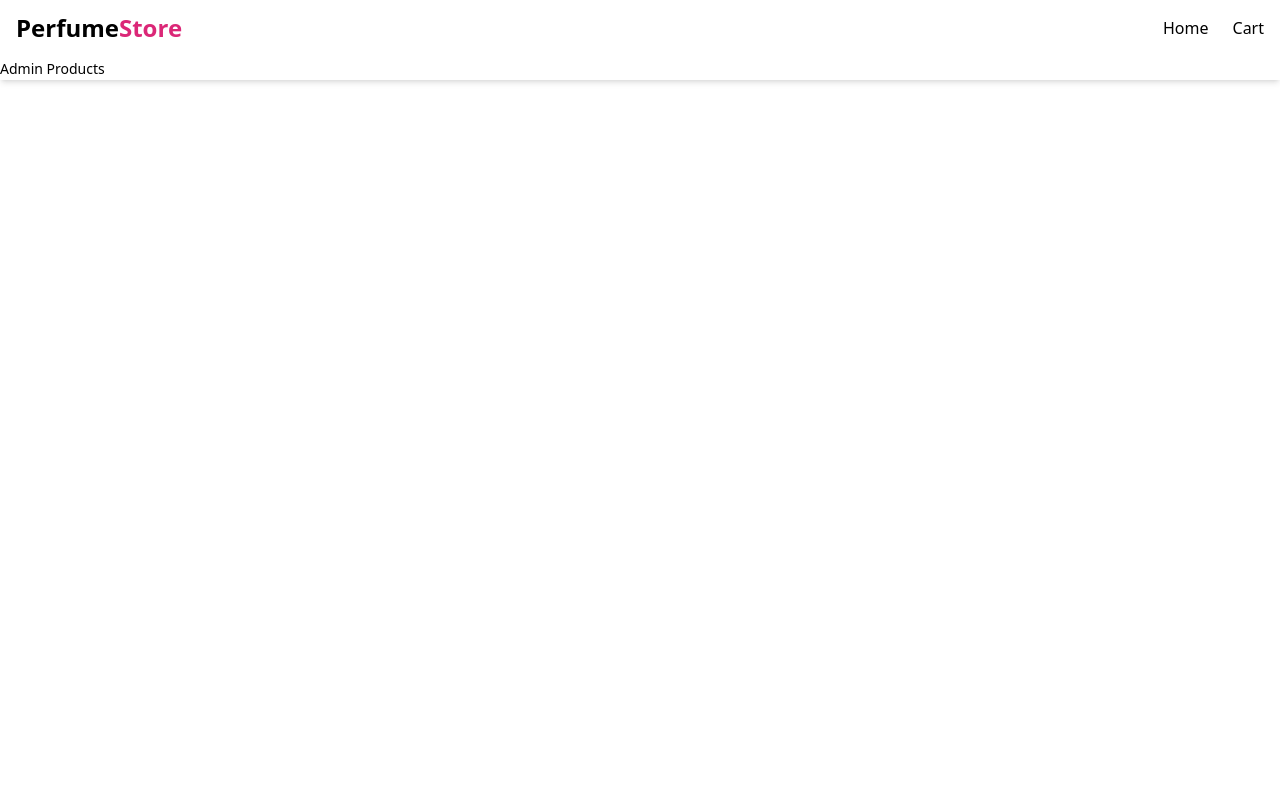
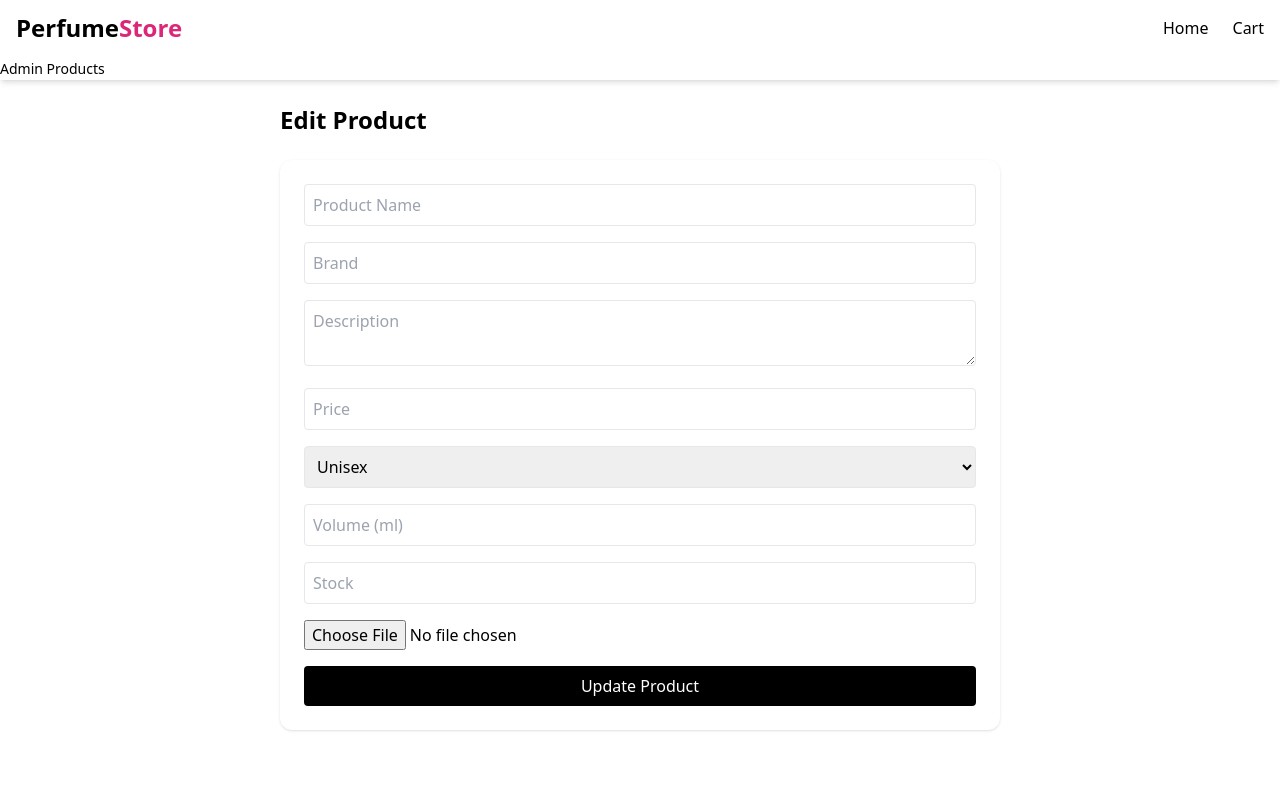
Before and after one commit to anilchinchawade/perfume-store, a React (Vite) app in the folder frontend/: page /admin/edit-product/1 in a window 1280 px wide. Shown: the top 800 px of the page. Built offline with nearby package versions, Linux system fonts and the light colour scheme; no server answers; sample sign-in values are in the browser's storage; the HTML template or start-up script is replaced by a standard one.

Commit message:
Add admin edit product page (complete CRUD)

```diff
--- a/frontend/src/App.jsx
+++ b/frontend/src/App.jsx
@@ -7,6 +7,7 @@ import AdminAddProduct from './pages/AdminAddProduct';
 import AdminLogin from './pages/AdminLogin';
 import ProtectedAdminRoute from './components/ProtectedAdminRoute';
 import AdminProductList from './pages/AdminProductList';
+import AdminEditProduct from './pages/AdminEditProduct';
 
 function App() {
   return (
@@ -34,6 +35,14 @@ function App() {
               </ProtectedAdminRoute>
             }
           />
+          <Route
+            path="/admin/edit-product/:id"
+            element={
+              <ProtectedAdminRoute>
+                <AdminEditProduct />
+              </ProtectedAdminRoute>
+            }
+          />
         </Routes>
       </Layout>
     </BrowserRouter>
--- /dev/null
+++ b/frontend/src/pages/AdminEditProduct.jsx
@@ -0,0 +1,179 @@
+import { useEffect, useState } from 'react';
+import { useParams, useNavigate } from 'react-router-dom';
+import axios from 'axios';
+import { getToken } from '../utils/auth';
+
+export default function AdminEditProduct() {
+  const { id } = useParams();
+  const navigate = useNavigate();
+
+  const [formData, setFormData] = useState({
+    name: '',
+    brand: '',
+    description: '',
+    price: '',
+    category: 'Unisex',
+    volume: '',
+    stock: '',
+    image: '',
+  });
+
+  const [newImage, setNewImage] = useState(null);
+  const [loading, setLoading] = useState(false);
+
+  // Fetch existing product
+  useEffect(() => {
+    axios
+      .get(`http://localhost:5000/api/products/${id}`)
+      .then((res) => setFormData(res.data))
+      .catch(() => alert('Failed to load product'));
+  }, [id]);
+
+  const handleChange = (e) => {
+    setFormData({ ...formData, [e.target.name]: e.target.value });
+  };
+
+  const handleUpdate = async (e) => {
+    e.preventDefault();
+    setLoading(true);
+
+    try {
+      let imageUrl = formData.image;
+
+      // Upload new image if selected
+      if (newImage) {
+        const imageData = new FormData();
+        imageData.append('image', newImage);
+
+        const uploadRes = await axios.post(
+          'http://localhost:5000/api/upload',
+          imageData
+        );
+
+        imageUrl = uploadRes.data.imageUrl;
+      }
+
+      // Update product
+      await axios.put(
+        `http://localhost:5000/api/products/${id}`,
+        {
+          ...formData,
+          price: Number(formData.price),
+          volume: Number(formData.volume),
+          stock: Number(formData.stock),
+          image: imageUrl,
+        },
+        {
+          headers: {
+            Authorization: `Bearer ${getToken()}`,
+          },
+        }
+      );
+
+      alert('Product updated successfully ✅');
+      navigate('/admin/products');
+    } catch (error) {
+      alert('Update failed ❌');
+    } finally {
+      setLoading(false);
+    }
+  };
+
+  return (
+    <div className="max-w-3xl mx-auto p-6">
+      <h1 className="text-2xl font-bold mb-6">Edit Product</h1>
+
+      <form
+        onSubmit={handleUpdate}
+        className="bg-white p-6 rounded-xl shadow space-y-4"
+      >
+        <input
+          name="name"
+          value={formData.name}
+          onChange={handleChange}
+          className="w-full border p-2 rounded"
+          placeholder="Product Name"
+          required
+        />
+
+        <input
+          name="brand"
+          value={formData.brand}
+          onChange={handleChange}
+          className="w-full border p-2 rounded"
+          placeholder="Brand"
+          required
+        />
+
+        <textarea
+          name="description"
+          value={formData.description}
+          onChange={handleChange}
+          className="w-full border p-2 rounded"
+          placeholder="Description"
+          required
+        />
+
+        <input
+          type="number"
+          name="price"
+          value={formData.price}
+          onChange={handleChange}
+          className="w-full border p-2 rounded"
+          placeholder="Price"
+          required
+        />
+
+        <select
+          name="category"
+          value={formData.category}
+          onChange={handleChange}
+          className="w-full border p-2 rounded"
+        >
+          <option>Men</option>
+          <option>Women</option>
+          <option>Unisex</option>
+        </select>
+
+        <input
+          type="number"
+          name="volume"
+          value={formData.volume}
+          onChange={handleChange}
+          className="w-full border p-2 rounded"
+          placeholder="Volume (ml)"
+          required
+        />
+
+        <input
+          type="number"
+          name="stock"
+          value={formData.stock}
+          onChange={handleChange}
+          className="w-full border p-2 rounded"
+          placeholder="Stock"
+          required
+        />
+
+        {/* Current image */}
+        {formData.image && (
+          <img src={formData.image} alt="Current" className="h-32 rounded" />
+        )}
+
+        {/* New image upload */}
+        <input
+          type="file"
+          accept="image/*"
+          onChange={(e) => setNewImage(e.target.files[0])}
+        />
+
+        <button
+          disabled={loading}
+          className="w-full bg-black text-white py-2 rounded hover:bg-pink-600"
+        >
+          {loading ? 'Updating...' : 'Update Product'}
+        </button>
+      </form>
+    </div>
+  );
+}
--- a/frontend/src/pages/AdminProductList.jsx
+++ b/frontend/src/pages/AdminProductList.jsx
@@ -12,8 +12,16 @@ export default function AdminProductList() {
     setProducts(res.data);
   };
 
+  // useEffect(() => {
+  //   fetchProducts();
+  // }, []);
   useEffect(() => {
-    fetchProducts();
+    const loadProducts = async () => {
+      const res = await axios.get('http://localhost:5000/api/products');
+      setProducts(res.data);
+    };
+
+    loadProducts();
   }, []);
 
   const handleDelete = async (id) => {
```
Also changed, not shown: 1 other file (tests, documents, lock files or other folders).
